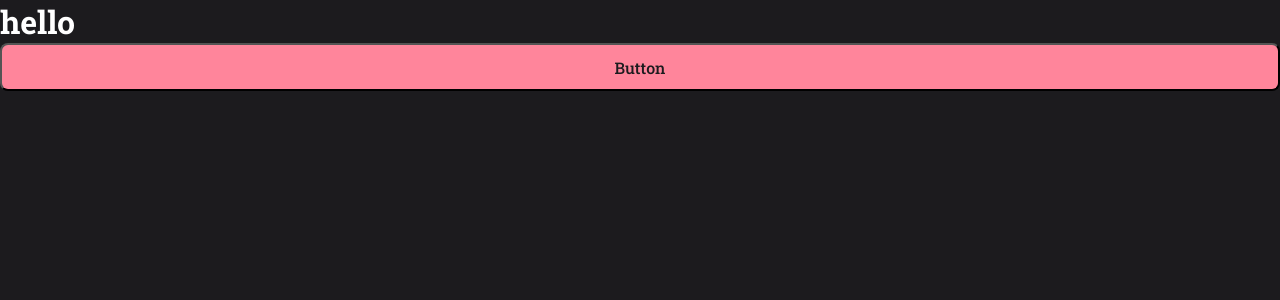
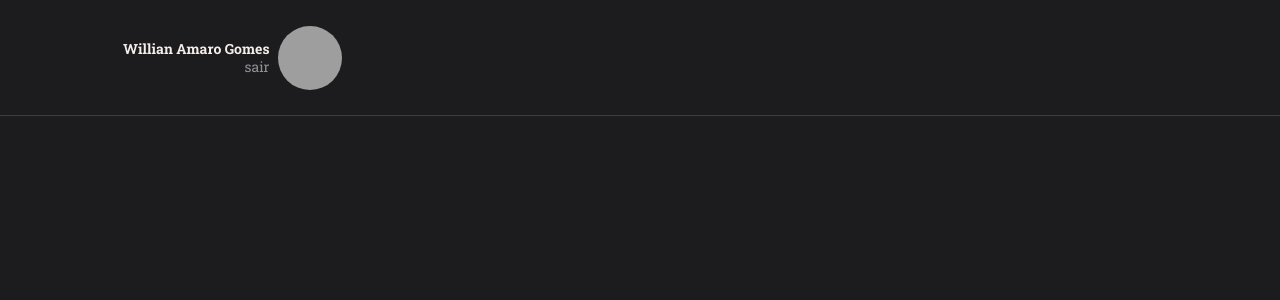
Before and after one commit to williangomesdev/Explorer-Stage09-Desafio-Rocketmovies-Frontend, a React (Vite) app: page / in a window 1280 px wide. Shown: the top 300 px of the page. Built offline with nearby package versions, Linux system fonts and the light colour scheme; grey boxes are pictures that could not be loaded.

Commit message:
componente profile header

```diff
--- /dev/null
+++ b/pages/Home/styles.js
@@ -0,0 +1,11 @@
+import styled from "styled-components";
+
+export const Container = styled.div`
+  width: 100%;
+  height: 100vh;
+  display: grid;
+  grid-template-rows: 7.25rem auto;
+  grid-template-areas:
+    "header"
+    "content";
+`;
--- a/src/App.jsx
+++ b/src/App.jsx
@@ -1,10 +1,10 @@
 import { Button } from "./components/Button";
+import { Header } from "./components/Header";
 
 export function App() {
   return (
     <>
-    <h1>hello</h1>
-    <Button/>
+    <Header/>
     </>
   )
 }
--- a/src/components/Button/index.jsx
+++ b/src/components/Button/index.jsx
@@ -1,9 +1,9 @@
 import { Container } from "./styles";
 
-export function Button() {
+export function Button({ title, loading = false, ...rest }) {
     return (
-        <Container type="button">
-            Button
+        <Container type="button" disabled={loading} {...rest}>
+            {loading ? "Carregando..." : title}
         </Container>
     )
 }
--- /dev/null
+++ b/src/components/Header/index.jsx
@@ -0,0 +1,15 @@
+import { Container, Profile } from './styles'
+
+export function Header() {
+    return (
+        <Container>
+            <Profile>
+                <div>
+                    <strong>Willian Amaro Gomes</strong>
+                    <a href="#">sair</a>
+                </div>
+                <img src="https://github.com/williangomesdev.png" alt="foto do perfil" />
+            </Profile>
+        </Container>
+    )
+}
--- /dev/null
+++ b/src/components/Header/styles.js
@@ -0,0 +1,39 @@
+import styled from "styled-components";
+
+export const Container = styled.header`
+  grid-area: header;
+  width: 100%;
+  height: 7.25rem;
+  border-bottom: 1px solid ${({ theme }) => theme.COLORS.GRAY_800};
+  display: flex;
+  align-items: center;
+  padding: 1.5rem 7.6875rem;
+  gap: 4rem;
+`;
+
+export const Profile = styled.div`
+  display: flex;
+  align-items: center;
+  gap: 0.5625rem;
+
+  > img {
+    width: 4rem;
+    height: 4rem;
+    border-radius: 50%;
+  }
+
+  > div {
+    display: flex;
+    flex-direction: column;
+    align-items: flex-end;
+    line-height: 1.125rem;
+    font-size: 0.875rem;
+
+    > strong {
+      color: ${({ theme }) => theme.COLORS.GRAY_100};
+    }
+    > a {
+      color: ${({ theme }) => theme.COLORS.GRAY_400};
+    }
+  }
+`;
```
Also changed, not shown: pages/Home/index.jsx (added, +10 -0 lines).
